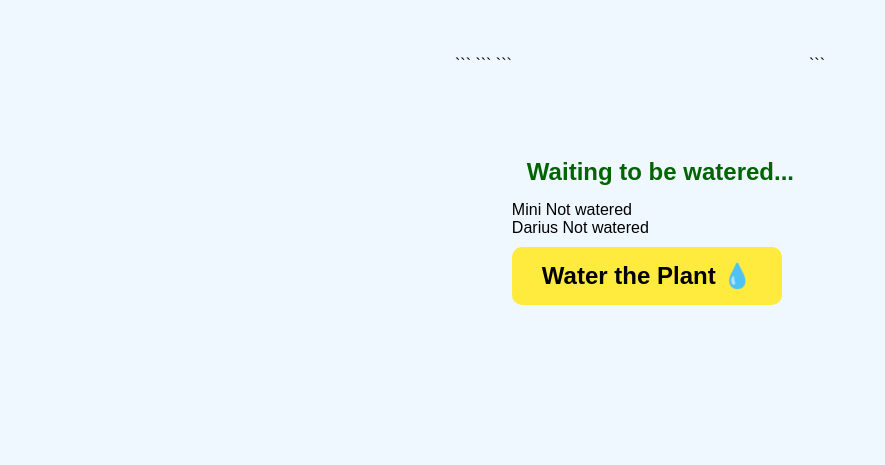
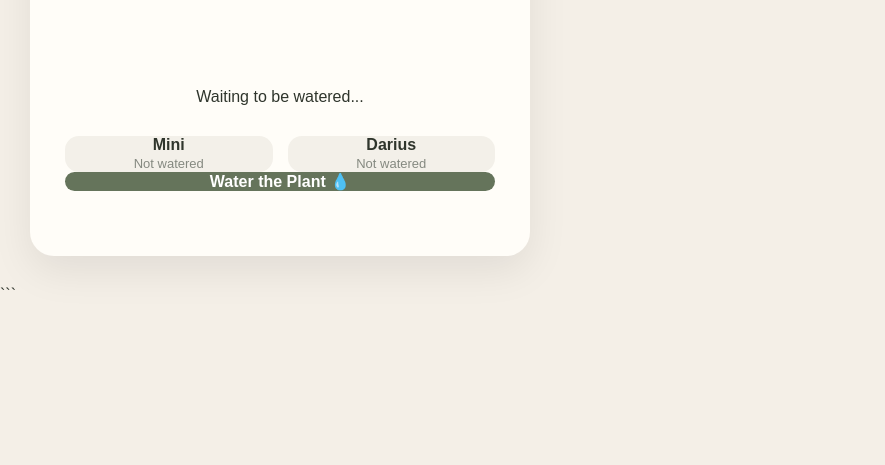
Before and after one commit to shamini30/virtual-plant-web, a plain HTML site: page index.html in a window 1280 px wide. Shown: the part 335-800 px from the top of the page, without its empty margins (0-885 px from the left). Drawn offline with Linux system fonts and the light colour scheme.

Commit message:
Update style.css

````diff
--- a/style.css
+++ b/style.css
@@ -1,68 +1,213 @@
-/* General reset */
+* {
+  margin: 0;
+  padding: 0;
+  box-sizing: border-box;
+  }
+
 body {
-    font-family: Arial, sans-serif;
-    background: #f0f8ff;
-    display: flex;
-    align-items: center;
-    justify-content: center;
-    height: 100vh;
-    margin: 0;
+min-height: 100vh;
+
+```
+display: flex;
+justify-content: center;
+align-items: center;
+
+font-family: Arial, sans-serif;
+
+background: #f4efe7;
+color: #2f352c;
+```
+
 }
 
-/* Container for centering content */
-.container {
-    text-align: center;
-    padding: 30px;
-    background: #fff;
-    border-radius: 20px;
-    box-shadow: 0 0 15px rgba(0, 0, 0, 0.5);
-    max-width: 400px;
-    width: 90%;
+.plant-container {
+width: 100%;
+padding: 30px;
 }
 
-/* Title text */
-h1 {
-    font-size: 2em;
-    color: #2e8b57;
+.plant-card {
+width: 100%;
+max-width: 500px;
+
+```
+margin: auto;
+padding: 45px 35px;
+
+text-align: center;
+
+background: #fffdf8;
+
+border-radius: 24px;
+
+box-shadow:
+    0 15px 40px rgba(0, 0, 0, 0.08);
+```
+
 }
 
-/* Plant Image */
-#plantImage {
-    width: 200px;
-    height: 200px;
-    object-fit: cover;
-    margin: 20px auto;
-    display: block;
+h1 {
+margin-bottom: 10px;
+
+```
+font-size: 32px;
+font-weight: 600;
+```
+
 }
 
-/* Plant Status Text */
-#plantStatus {
-    font-weight: bold;
-    color: #006400;
-    font-size: 1.5em;
-    margin: 15px;
+.subtitle {
+margin-bottom: 35px;
+
+```
+color: #777c72;
+
+font-size: 15px;
+```
+
 }
 
-/* Button to Water Plant */
-button {
-    background-color: #ffeb3d;
-    color: #000;
-    font-weight: bold;
-    padding: 15px 30px;
-    border: none;
-    border-radius: 10px;
-    font-size: 1.5em;
-    cursor: pointer;
-    transition: 0.3s;
-    margin-top: 10px;
-    outline: none;
+.plant-display {
+height: 220px;
+
+```
+display: flex;
+justify-content: center;
+align-items: center;
+
+margin-bottom: 20px;
+```
+
 }
 
-/* Button Hover Effect */
-button:hover {
-    background-color: #ffe082;
-    transform: scale(1.05);
+.plant-image {
+font-size: 120px;
+
+```
+transition: transform 0.3s ease;
+```
+
 }
 
-/* Button Press Effect */
+.plant-image:hover {
+transform: scale(1.05);
+}
+
+.plant-status {
+margin-bottom: 30px;
+
+```
+font-size: 17px;
+font-weight: 500;
+```
+
+}
+
+.watering-info {
+display: flex;
+gap: 15px;
+
+```
+margin-bottom: 25px;
+```
+
+}
+
+.person {
+flex: 1;
+
+```
+padding: 15px;
+
+background: #f3f0e9;
+
+border-radius: 14px;
+```
+
+}
+
+.person-name {
+display: block;
+
+```
+margin-bottom: 7px;
+
+font-weight: 600;
+```
+
+}
+
+.water-status {
+font-size: 13px;
+color: #858980;
+}
+
+button {
+width: 100%;
+
+```
+padding: 15px;
+
+border: none;
+border-radius: 14px;
+
+background: #65745b;
+color: white;
+
+font-size: 16px;
+font-weight: 600;
+
+cursor: pointer;
+
+transition:
+    transform 0.2s ease,
+    opacity 0.2s ease;
+```
+
+}
+
+button:hover {
+transform: translateY(-2px);
+opacity: 0.9;
+}
+
 button:active {
+transform: translateY(0);
+}
+
+.message {
+min-height: 20px;
+
+```
+margin-top: 18px;
+
+font-size: 14px;
+color: #777c72;
+```
+
+}
+
+@media (max-width: 500px) {
+
+```
+.plant-container {
+    padding: 15px;
+}
+
+.plant-card {
+    padding: 35px 20px;
+}
+
+h1 {
+    font-size: 26px;
+}
+
+.watering-info {
+    gap: 8px;
+}
+
+.person {
+    padding: 12px 8px;
+}
+```
+
+}
````
